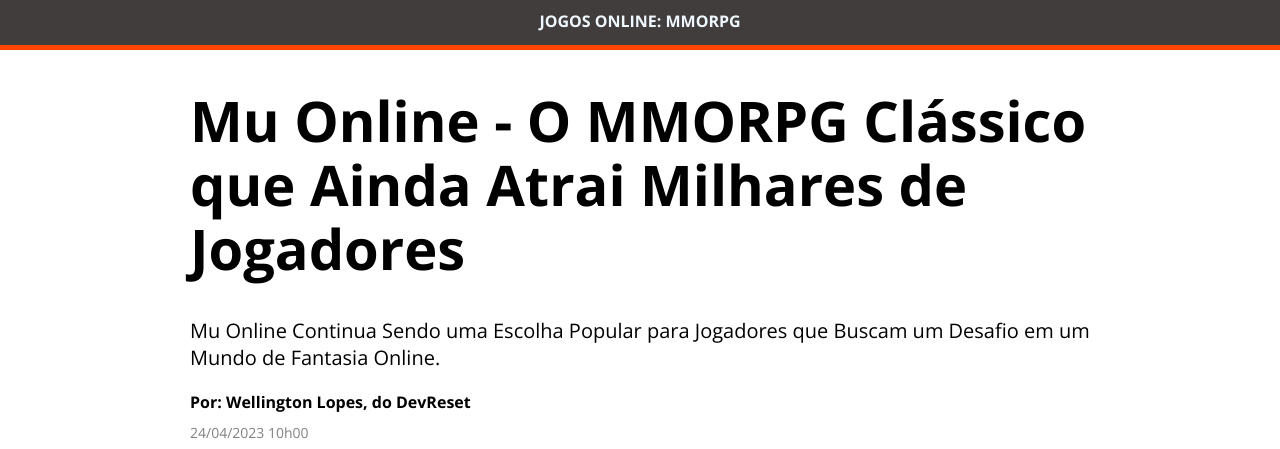
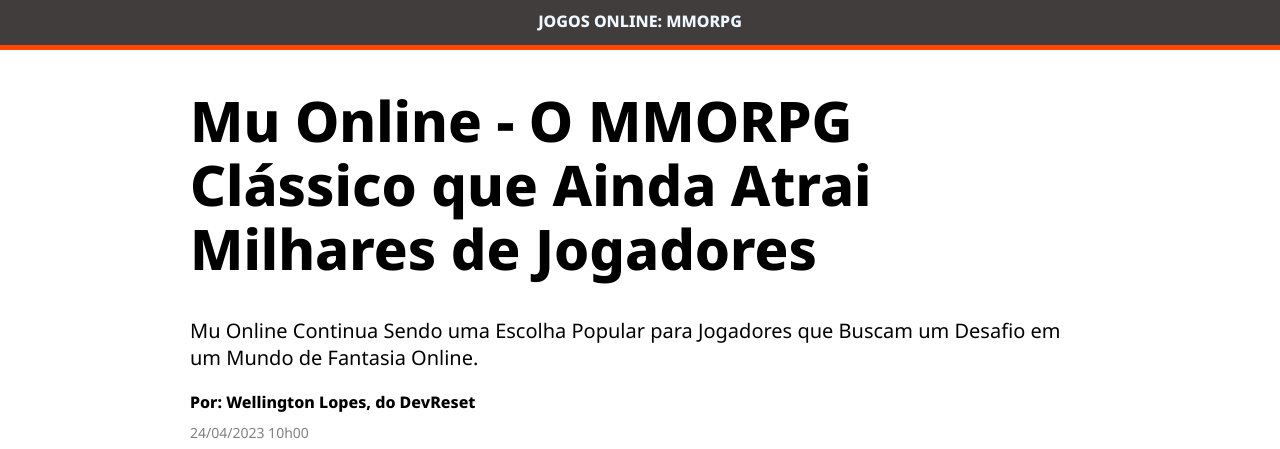
Before and after one commit to Wellington-lopes/paginaDeConteudo, a plain HTML site: page index.html in a window 1280 px wide. Shown: the top 449 px of the page. Drawn offline with nearby package versions, Linux system fonts and the light colour scheme.

Commit message:
trocando a fonte

```diff
--- a/style.css
+++ b/style.css
@@ -1,7 +1,9 @@
+@import url('https://fonts.googleapis.com/css2?family=Noto+Sans:wght@400;800&display=swap');
+
 body{
     margin: 0;
     padding: 0;
-    font-family: 'Open Sans', Arial, Helvetica, sans-serif;
+    font-family: 'Noto Sans', 'Open Sans', Arial, Helvetica, sans-serif;
     /*font-family: 'Gill Sans', 'Gill Sans MT', Calibri, 'Trebuchet MS', sans-serif;*/
 
 }
```
